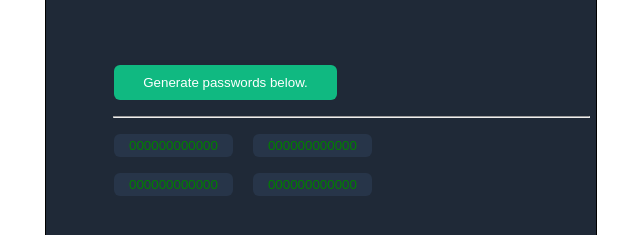
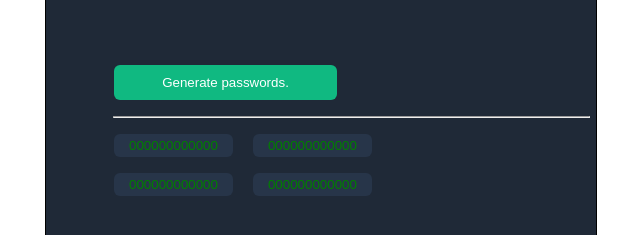
Before and after one commit to segunajibola/password-generator, a plain HTML site: page index.html in a window 1280 px wide. Shown: the part 254-489 px from the top of the page, 319-959 px from the left. Drawn offline with Linux system fonts and the light colour scheme.

Commit message:
edit password-1

```diff
--- a/index.html
+++ b/index.html
@@ -18,7 +18,7 @@
             <p>Never use an insecure password again.</p>
         </header>
 
-        <button class="generator" onclick="generatePassword()">Generate passwords below.</button>
+        <button class="generator" onclick="generatePassword()">Generate passwords.</button>
 
         <hr>
 
```
